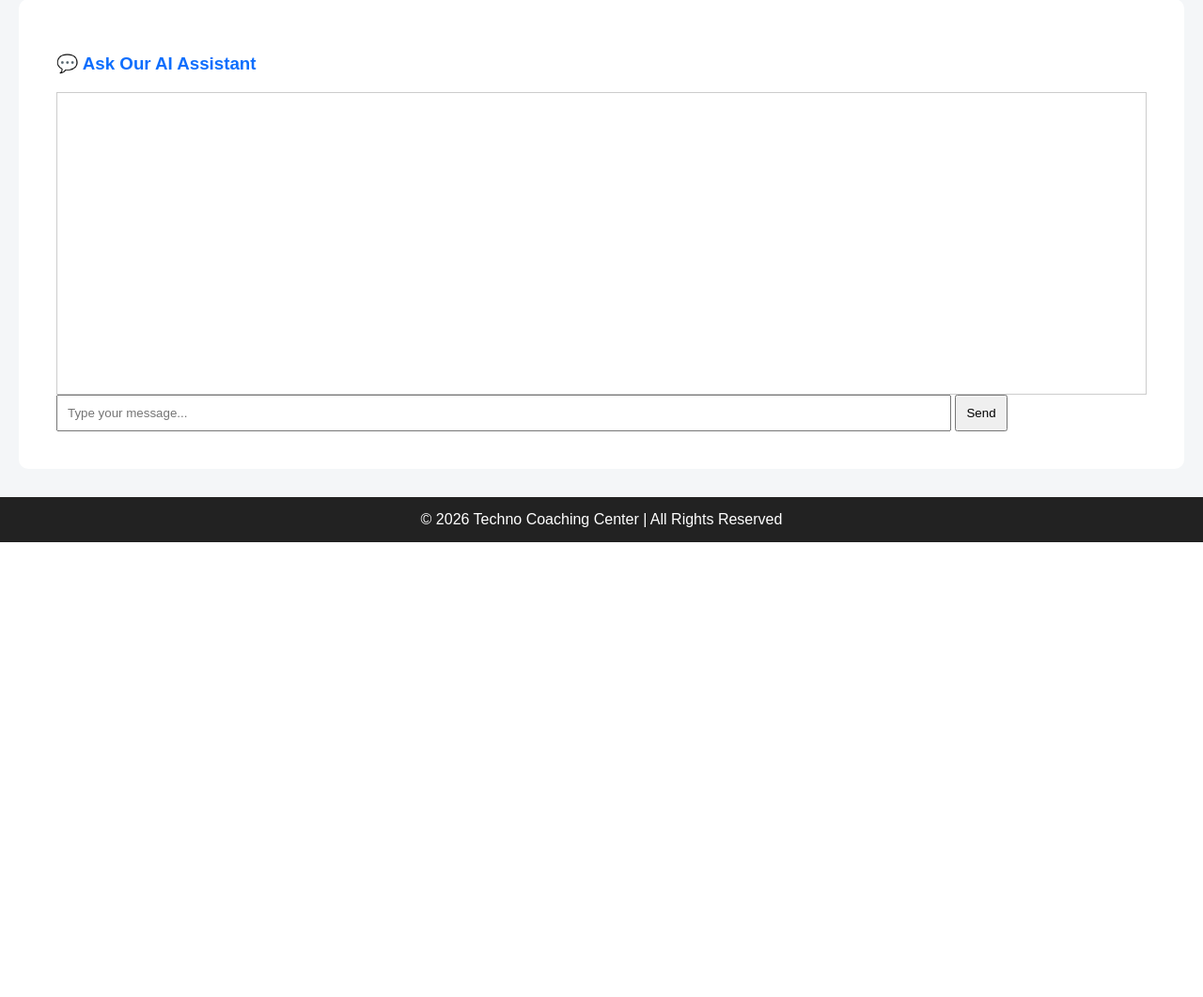
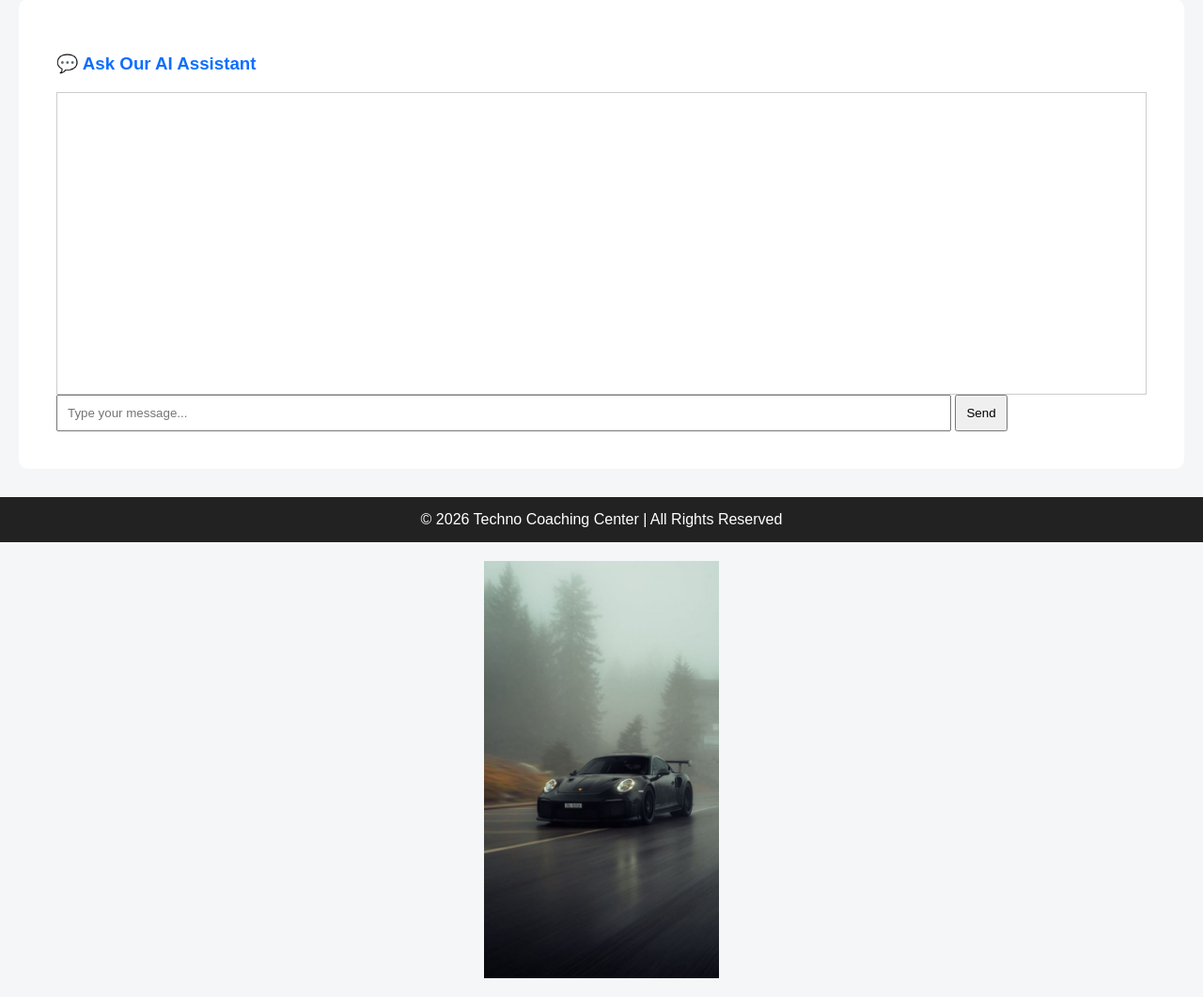
Before and after one commit to abdulsamad0808/techno-coaching-center, a Flask app: page / in a window 1280 px wide. Shown: the part 1243-2304 px from the top of the page at 94% size. Before the commit the page ends 1820 px from the top, so only its background shows below. Run offline with Flask 3, Linux system fonts and the light colour scheme.

Commit message:
Update index.html

```diff
--- a/templates/index.html
+++ b/templates/index.html
@@ -92,4 +92,7 @@ function sendMsg() {
 </script>
 
 </body>
+    <img src="{{ url_for('static', filename='images/logo.jpg') }}"
+     alt="Techno Coaching Center"
+     style="width:250px; display:block; margin:20px auto;">
 </html>
```
